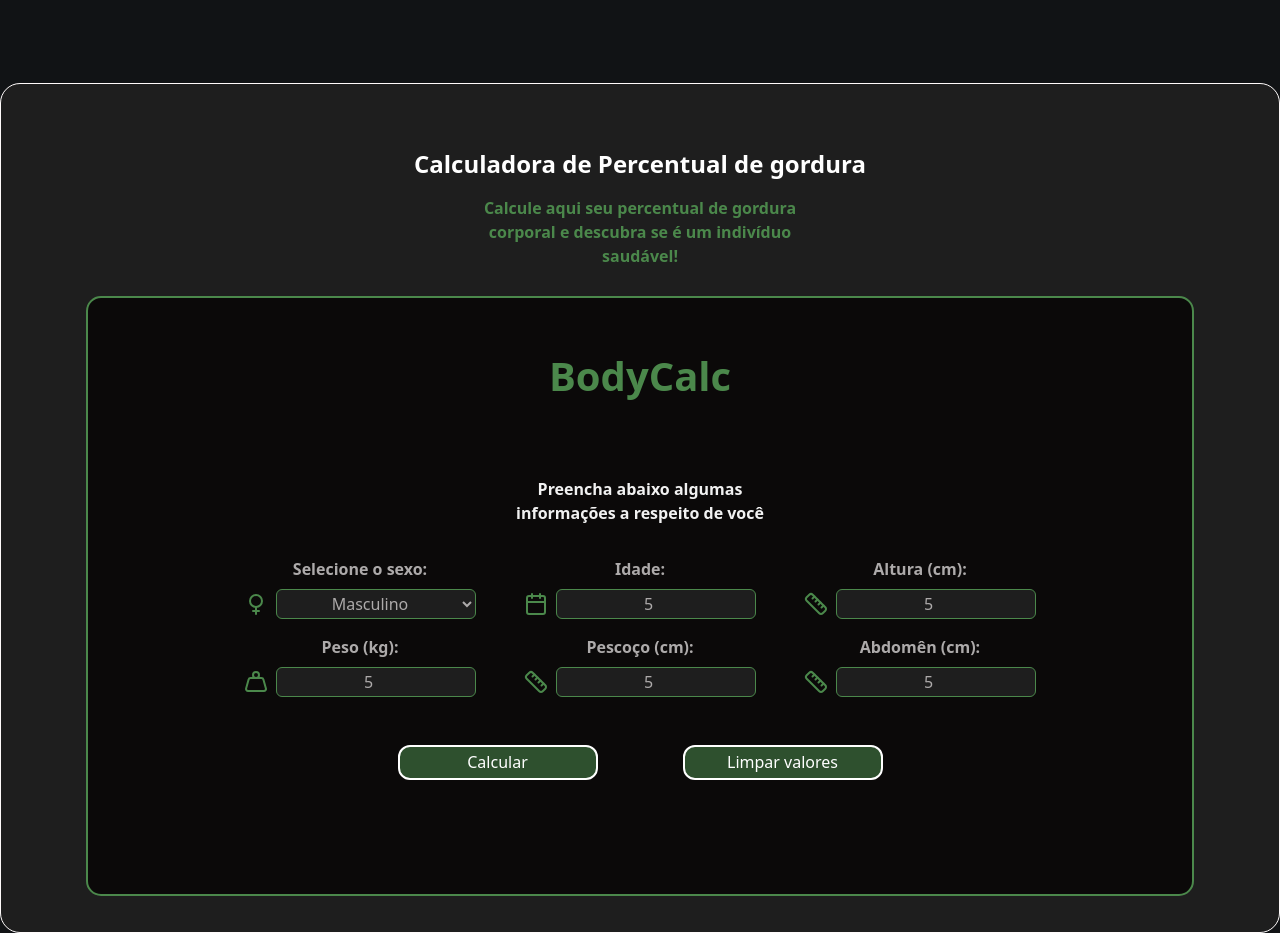
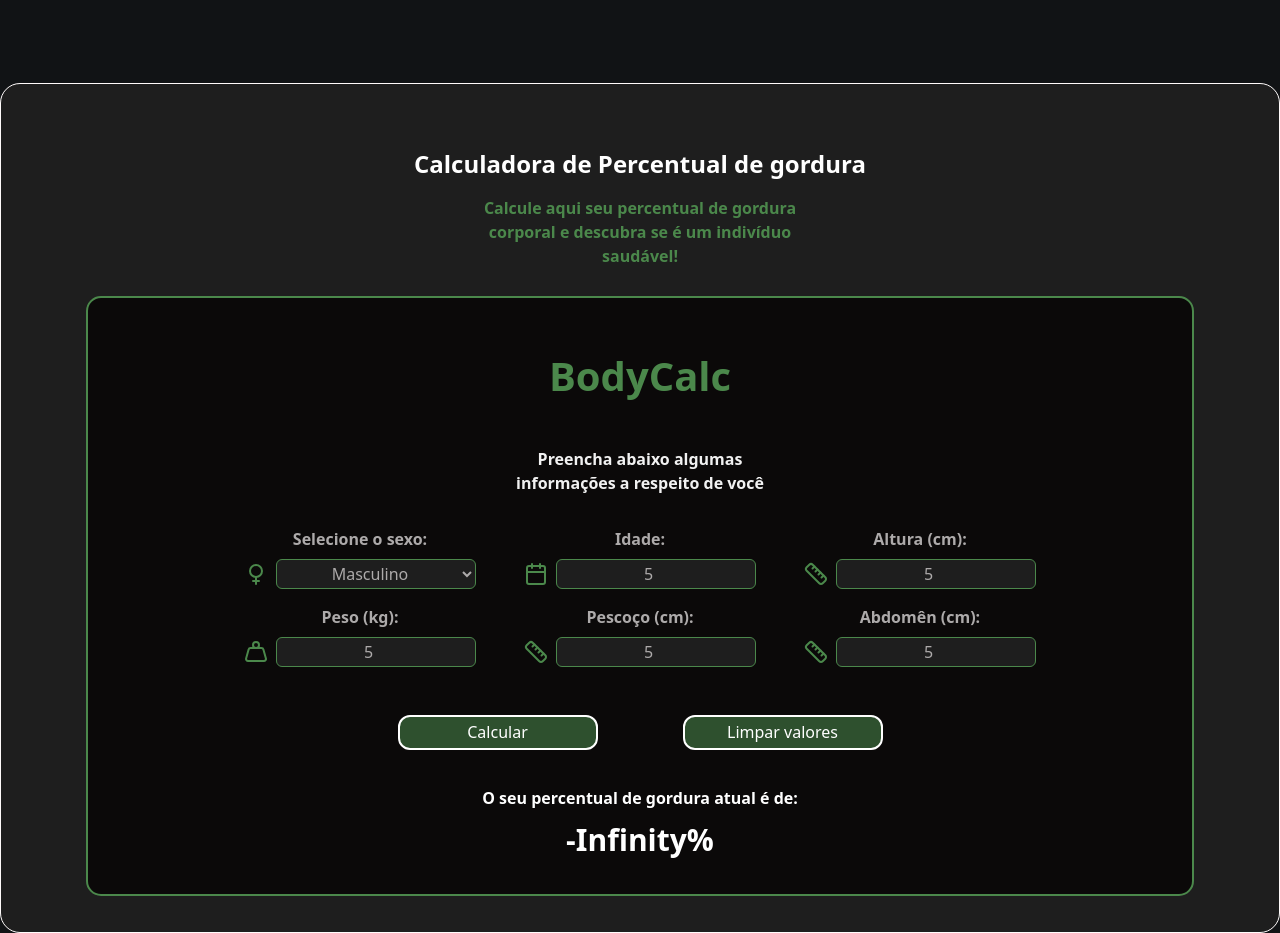
Before and after one commit to renan-almeida/BodyCalc, a React (Vite) app: page / in a window 1280 px wide. Both pictures are taken after typing "5", "5", "5", "5", "5" into the empty fields and a click on the button "Calcular". Built offline with nearby package versions, Linux system fonts and the light colour scheme.

Commit message:
feat: projeto parcialmente finalizado, função de calculo de Body fat criada e implementada na aplicação

```diff
--- a/src/App.jsx
+++ b/src/App.jsx
@@ -5,6 +5,7 @@ import Input from './components/Input'
 import Select from './components/Select'
 import { Calendar, Ruler, Venus, Weight } from 'lucide-react'
 import Button from './components/Button'
+import { motion } from 'framer-motion'
 
 function App() {
   const [count, setCount] = useState(0)
@@ -16,6 +17,7 @@ function App() {
   const [abdomen, setAbdomen] = useState('')
   const [cintura, setCintura] = useState('')
   const [quadril, setQuadril] = useState('')
+  const [resultado, setResultado] = useState('')
 
 function CleanValues() {
   setIdade('');
@@ -25,6 +27,30 @@ function CleanValues() {
   setAbdomen('');
   setCintura('');
   setQuadril('');
+}
+
+function BfCalculation(sexo, idade, altura, peso, pescoco, abdomen, cintura, quadril) {
+  if(
+      !sexo
+    || !idade
+    ||  !altura
+    || !peso
+    || !pescoco
+    || (sexo == 'Masculino' && !abdomen)
+    || (sexo == 'Feminino' && (!cintura || !quadril)))
+  {
+    return alert('Preencha todos os campos!')
+  }
+
+  let bf = 0;
+
+  if(sexo == 'Masculino') {
+    bf = 86.010 * Math.log10(abdomen - pescoco) - 70.041 * Math.log10(altura) + 36.76;
+  } else if (sexo == 'Feminino') {
+    bf = 163.205 * Math.log10(cintura + quadril - pescoco) - 97.684 * Math.log10(altura) - 78.387;
+  }
+
+  return setResultado(`${bf.toFixed(2)}%`);
 }
   return (
     <div className='w-screen min-h-screen flex justify-center ' style={{backgroundColor: "#111315"}}>
@@ -36,7 +62,12 @@ function CleanValues() {
             saudável!
         </h2>
         <div className="formContainer flex flex-col items-center justify-center relative">
-      <h1 className='text-[#4B884B] font-bold absolute  top-12 text-[40px]'>BodyCalc</h1>
+      <motion.h1 className='text-[#4B884B] font-bold absolute  top-12 text-[40px]'
+       initial={{opacity: 0, y: 20}}
+      animate={{opacity: 1, y: 0}}
+      transition={{ duration: 0.6, ease: "easeOut" }}
+      >BodyCalc
+      </motion.h1>
   <h1 className='text-[#f1f1f1] text-center text-[16px] font-bold  mb-8'>
     Preencha abaixo algumas <br />
     informações a respeito de você
@@ -117,13 +148,23 @@ function CleanValues() {
   )}
     </div>
     <div className='flex items-center gap-[85px] top-16 relative'>
-    <Button>
+    <Button onClick={() => BfCalculation(sexo, idade, altura, peso, pescoco, abdomen, cintura, quadril)}>
       Calcular
     </Button>
     <Button onClick={CleanValues}>
       Limpar valores
     </Button>
     </div>
+    {resultado && (
+      <motion.div className=' items-center text-center top-25 relative'
+      initial={{opacity: 0, y: 20}}
+      animate={{opacity: 1, y: 0}}
+      transition={{ duration: 0.6, ease: "easeOut" }}>
+        <p className=' text-white font-bold'>O seu percentual de gordura atual é de:</p>
+        <h1 className='text-white font-bold top-3 relative text-3xl'>{resultado}</h1>
+      </motion.div>
+
+    )}
     </div>
   </div>
 </div>
--- a/src/components/Button.jsx
+++ b/src/components/Button.jsx
@@ -13,7 +13,7 @@ function Button(props) {
          border-2 border-white bg-[#2E502E]
           rounded-[12px] text-white font-medium
           cursor-pointer
-          hover:bg-green-900 ">
+          hover:bg-green-900">
             {props.children}
         </motion.button>
     )
```
